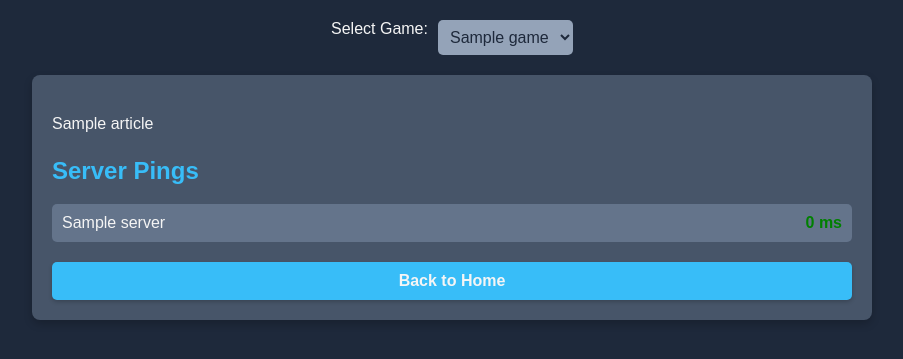
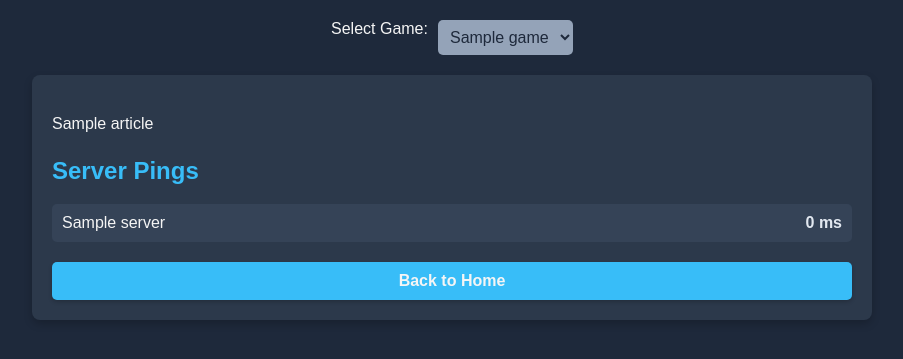
Before and after one commit to phantom-nitro/django-client-latency, a Django app: template ping/templates/ping/rainbow-six-siege.html in a window 1280 px wide. Shown: the part 77-436 px from the top of the page, without its empty margins (188-1091 px from the left). Run offline with Django 5.2, Linux system fonts and the light colour scheme; the template is opened without the code that fills it: most values are stand-ins (such as "Sample title", 1, 10 or a date in 2020).

Commit message:
latency-accessibility

```diff
--- a/ping/templates/ping/rainbow-six-siege.html
+++ b/ping/templates/ping/rainbow-six-siege.html
@@ -56,7 +56,7 @@
             max-width: 800px;
             margin: 20px auto;
             padding: 20px;
-            background-color: #475569; /* Slightly lighter background for the content */
+            background-color: #2c394b; /* Slightly lighter background for the content */
             border-radius: 8px;
             box-shadow: 0 4px 8px rgba(0, 0, 0, 0.2);
         }
@@ -81,7 +81,7 @@
             display: flex;
             justify-content: space-between;
             align-items: center;
-            background-color: #64748b;
+            background-color: #354357;
             padding: 10px;
             margin: 8px 0;
             border-radius: 5px;
@@ -167,11 +167,11 @@
         // Function to set color based on latency value
         function setLatencyColor(element, latency) {
             if (latency > 300) {
-                element.style.color = 'red';
+                element.style.color = 'FF0000';
             } else if (latency > 200) {
-                element.style.color = 'orange';
+                element.style.color = 'FFFF00';
             } else {
-                element.style.color = 'green';
+                element.style.color = '008000';
             }
         }
 
```
